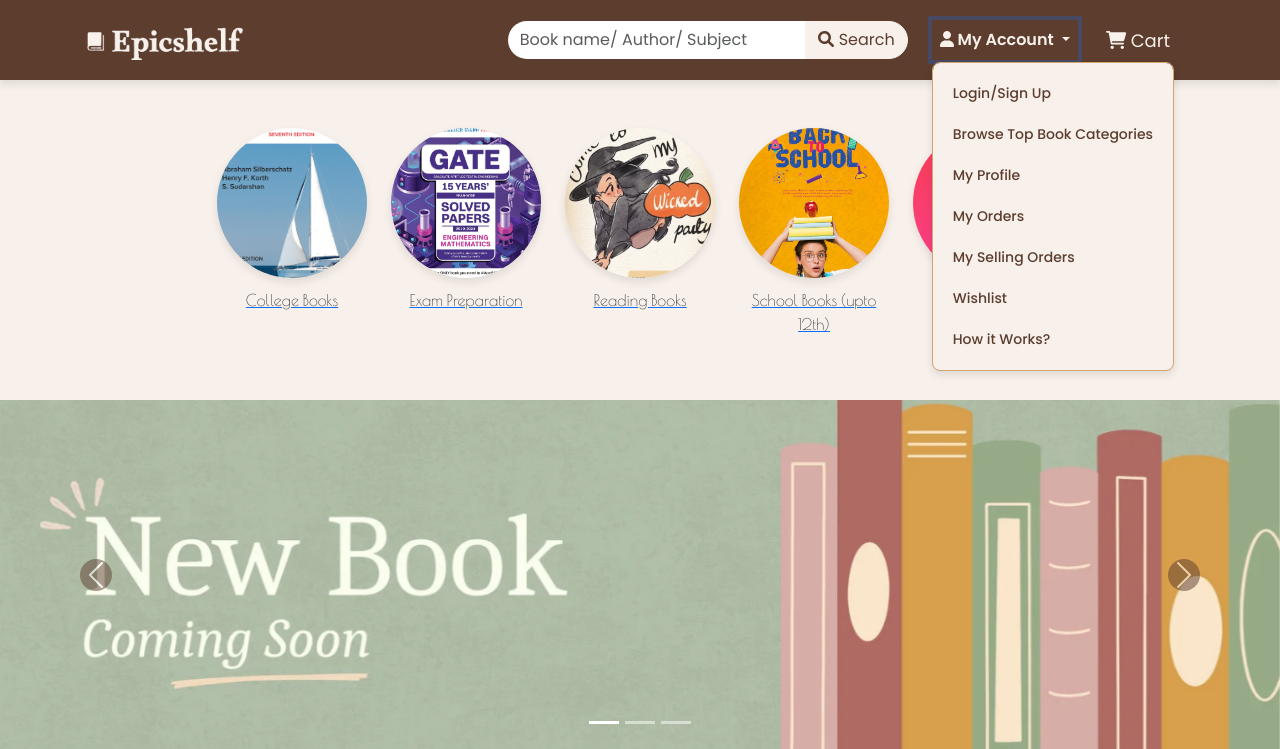
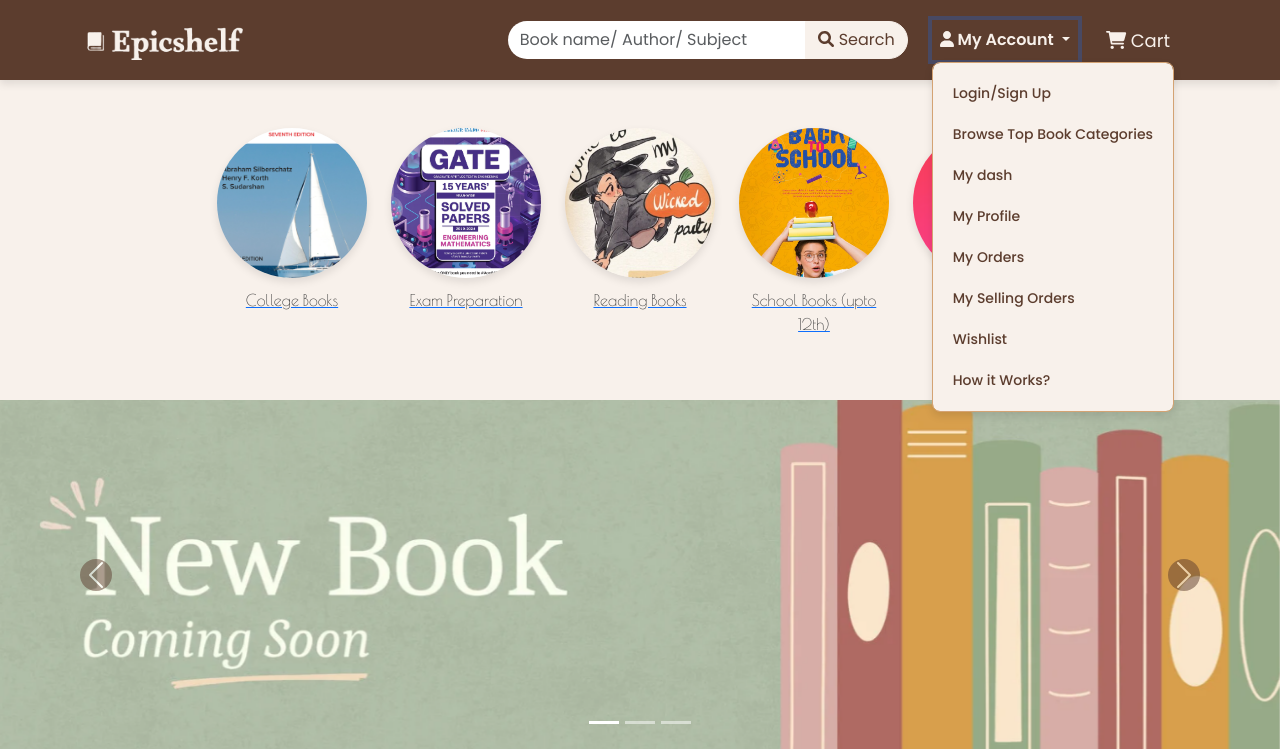
Before and after one commit to aadarshsenapati/EpicShelf, a PHP site: page /buybooks.php in a window 1280 px wide, after a click on "My Account". Shown: the top 749 px of the page. Run offline with PHP 8.4, Linux system fonts and the light colour scheme; some web fonts are replaced.

Commit message:
Update header.php

```diff
--- a/includes/header.php
+++ b/includes/header.php
@@ -121,6 +121,7 @@
                       <ul class="dropdown-menu custom-dropdown-menu" aria-labelledby="myAccountDropdown">
                           <li><a class="dropdown-item custom-dropdown-item" href="seller_login.html">Login/Sign Up</a></li>
                           <li><a class="dropdown-item custom-dropdown-item" href="buybooks.php">Browse Top Book Categories</a></li>
+                          <li><a class="dropdown-item custom-dropdown-item" href="dash.php">My dash</a></li>
                           <li><a class="dropdown-item custom-dropdown-item" href="profile.php">My Profile</a></li>
                           <li><a class="dropdown-item custom-dropdown-item" href="orders.php">My Orders</a></li>
                           <li><a class="dropdown-item custom-dropdown-item" href="#">My Selling Orders</a></li>
```
